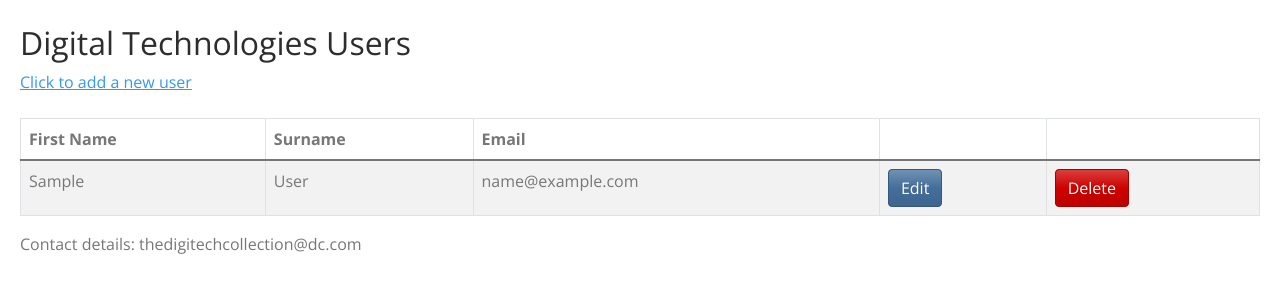
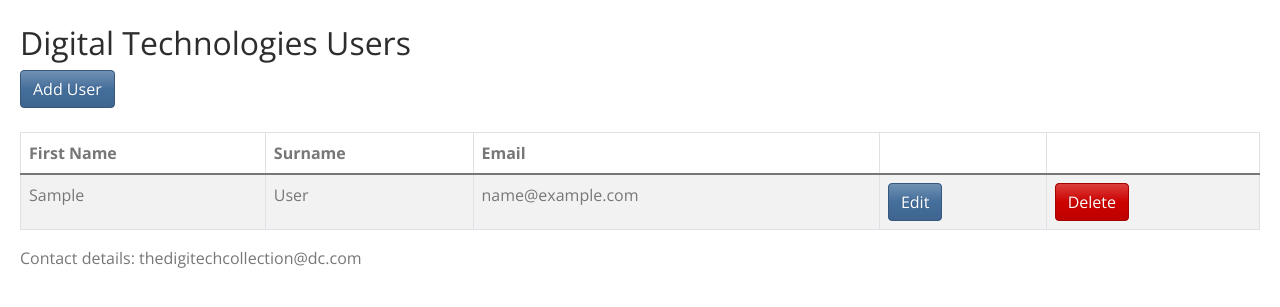
Before and after one commit to butlerk/digitech_collection, a Flask app: page /view_user in a window 1280 px wide. Shown: the part 58-365 px from the top of the page. Run offline with Flask 2, Linux system fonts and the light colour scheme; tables that the repository leaves empty hold one stand-in row (values such as "Sample post"); some libraries are stand-ins or nearby versions.

Commit message:
Add user button added

```diff
--- a/app/templates/user_view.html
+++ b/app/templates/user_view.html
@@ -3,7 +3,9 @@
 {% block content %}
 
 <h2>Digital Technologies Users</h2>
-<a href = "{{ url_for('add_user') }}">Click to add a new user</a><br><br>
+<a class="btn btn-primary" href="{{ url_for('add_user') }}">
+    Add User
+</a><br><br>
 
 <table class="table table-striped table-bordered">
     <thead>
```
